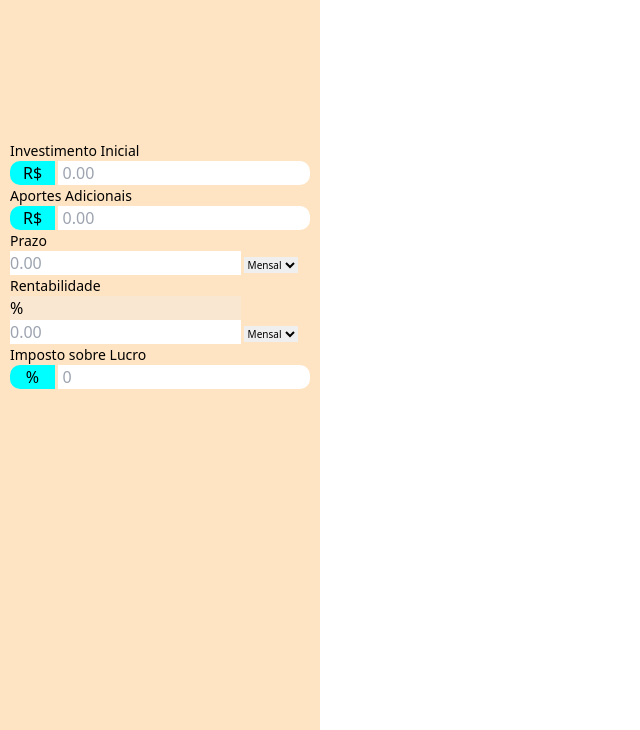
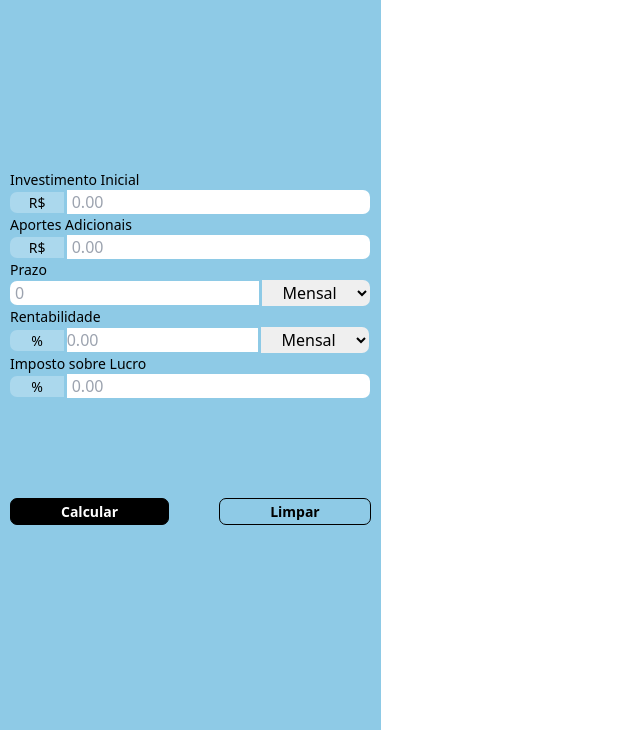
Before and after one commit to JorgeWilliamSS92/Projeto2CalculadoraInvesimentos, a website built with Vite: page index.html in a window 1280 px wide. Shown: the part 70-800 px from the top of the page, without its empty margins (0-640 px from the left). Built offline with nearby package versions, Linux system fonts and the light colour scheme.

Commit message:
finalizado processo de estilização do formulário

```diff
--- a/index.html
+++ b/index.html
@@ -14,8 +14,10 @@
       <form action="">
         <div class="type-1">
           <p>Investimento Inicial</p>
+          <div class="around">
             <input class="input1" type="text" value="R$" disabled />
-          <input class="input2" type="number" placeholder="0.00" />
+            <input class="input2" type="number" placeholder="0.00" required />
+          </div>
         </div>
 
         <div class="type-1">
@@ -26,17 +28,19 @@
 
         <div class="type-2">
           <p>Prazo</p>
+          <div class="around">
             <input
               class="input1"
               id="term"
               type="number"
-            placeholder="0.00"
+              placeholder="0"
               required
             />
             <select name="term" id="term-period">
               <option value="monthly">Mensal</option>
               <option value="yearly">Anual</option>
             </select>
+          </div>
         </div>
 
         <div class="type-3">
@@ -52,7 +56,12 @@
         <div class="type-1">
           <p>Imposto sobre Lucro</p>
           <input class="input1" type="text" value="%" disabled />
-          <input class="input2" type="number" placeholder="0" />
+          <input class="input2" type="number" placeholder="0.00" />
+        </div>
+
+        <div class="buttons-form">
+          <button class="button-calculation" type="submit">Calcular</button>
+          <button class="button-clear">Limpar</button>
         </div>
       </form>
     </section>
@@ -65,5 +74,7 @@
         <h2>Resultado em Períodos</h2>
       </div>
     </section>
+
+    <script src="main.js"></script>
   </body>
 </html>
--- /dev/null
+++ b/main.js
@@ -0,0 +1,5 @@
+const buttonCalculation = document.getElementsByClassName("button-calculation");
+
+document.addEventListener("submit", (event) => {
+  event.preventDefault();
+});
--- a/style.css
+++ b/style.css
@@ -1,3 +1,10 @@
+:root {
+  --colorPrincipal: #219ebc;
+  --colorPrincipal2: #8ecae6;
+  --colorPrincipal2Complement: #abd8ed;
+  --darkColor: #035177;
+}
+
 * {
   padding: 0;
   margin: 0;
@@ -16,8 +23,8 @@ body {
 
   & .inputs {
     display: grid;
-    grid-template-rows: 1fr 3fr;
-    background-color: bisque;
+    grid-template-rows: 1fr 2.5fr;
+    background-color: var(--colorPrincipal2);
 
     & h1 {
       font-size: 2rem;
@@ -35,22 +42,110 @@ body {
       & input {
         font-size: 1.6rem;
       }
+
+      /* & .around {
+        border: 0.1rem solid red;
+        border-radius: 0.7rem;
+      } */
+
       & .type-1 {
         width: 100%;
 
         & .input1 {
+          font-size: 1.4rem;
           width: 15%;
           text-align: center;
-          border-top-left-radius: 1rem;
-          border-bottom-left-radius: 1rem;
-          background-color: aqua;
+          border-top-left-radius: 0.7rem;
+          border-bottom-left-radius: 0.7rem;
+          background-color: var(--colorPrincipal2Complement);
         }
 
         & .input2 {
           width: 84%;
-          border-top-right-radius: 1rem;
-          border-bottom-right-radius: 1rem;
+          border-top-right-radius: 0.7rem;
+          border-bottom-right-radius: 0.7rem;
           padding-left: 0.5rem;
+        }
+      }
+      & .type-2 {
+        width: 100%;
+
+        & input {
+          width: 69%;
+          border-top-left-radius: 0.7rem;
+          border-bottom-left-radius: 0.7rem;
+          padding-left: 0.5rem;
+        }
+        & select {
+          text-align: center;
+          width: 30%;
+          font-size: 1.6rem;
+          padding: 0.1rem 0rem;
+          border-top-right-radius: 0.7rem;
+          border-bottom-right-radius: 0.7rem;
+        }
+      }
+      & .type-3 {
+        width: 100%;
+
+        & .input1 {
+          width: 15%;
+          font-size: 1.4rem;
+          text-align: center;
+          border-top-left-radius: 0.7rem;
+          border-bottom-left-radius: 0.7rem;
+          background-color: var(--colorPrincipal2Complement);
+        }
+
+        & .input2 {
+          width: 53%;
+        }
+
+        & select {
+          text-align: center;
+          width: 30%;
+          font-size: 1.6rem;
+          padding: 0.1rem 0rem;
+          border-top-right-radius: 0.7rem;
+          border-bottom-right-radius: 0.7rem;
+        }
+      }
+
+      & .buttons-form {
+        display: flex;
+        justify-content: center;
+        align-items: center;
+        padding-top: 10rem;
+        gap: 5rem;
+
+        & button {
+          background-color: gray;
+          font-weight: 700;
+          font-size: 1.4rem;
+          color: black;
+          padding: 0.2rem 5rem;
+          border-radius: 0.7rem;
+          transition: 0.5s ease-in-out;
+        }
+
+        & .button-calculation {
+          background-color: black;
+          color: white;
+          border: 0.1rem solid black;
+        }
+        & .button-clear {
+          background-color: var(--colorPrincipal2);
+          border: 0.1rem solid black;
+        }
+
+        & .button-calculation:hover {
+          background-color: white;
+          color: black;
+          border: 0.1rem solid black;
+        }
+        & .button-clear:hover {
+          background-color: black;
+          color: white;
         }
       }
     }
```
Lines whose indentation alone changed are shown as unchanged.
